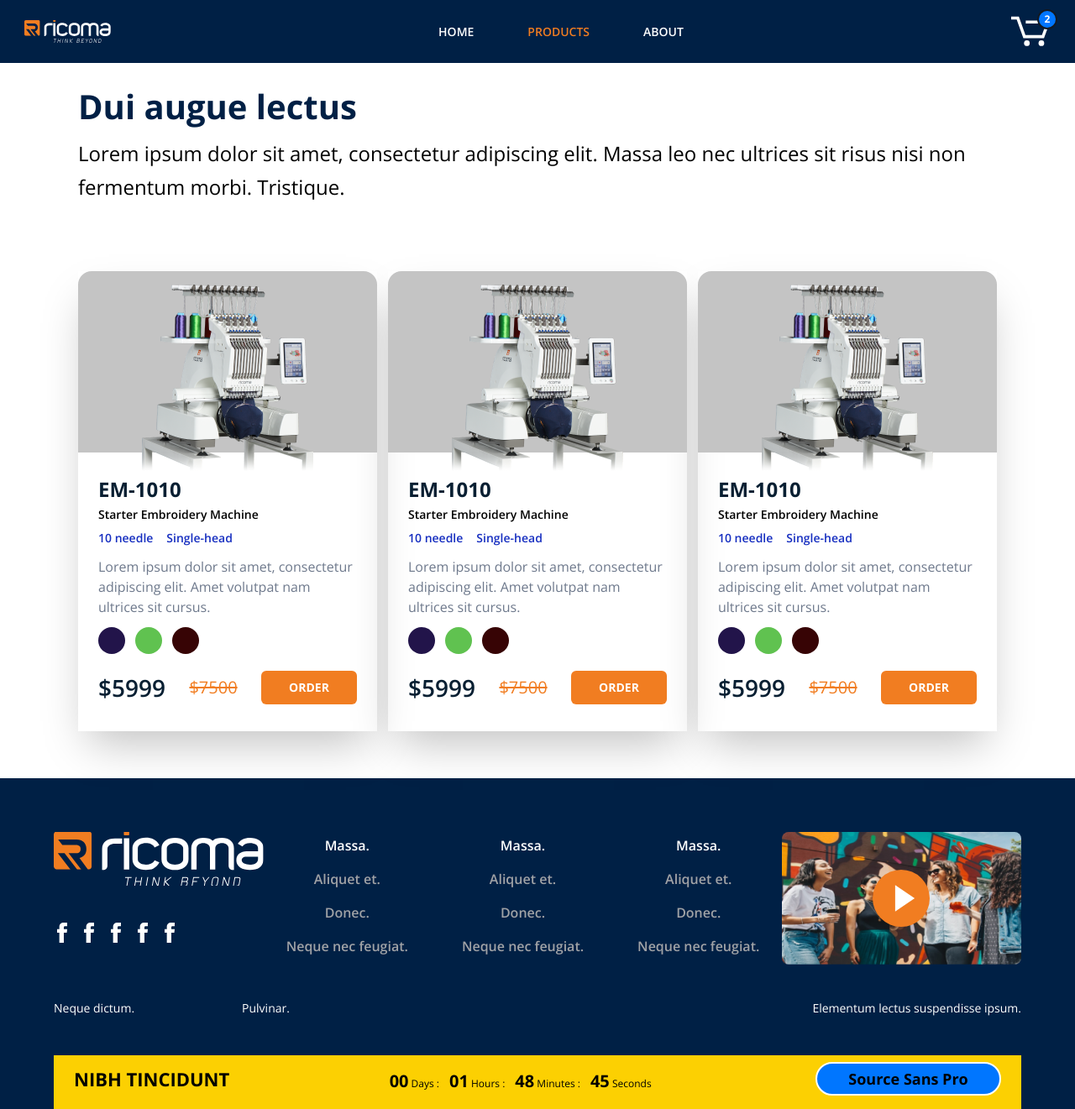
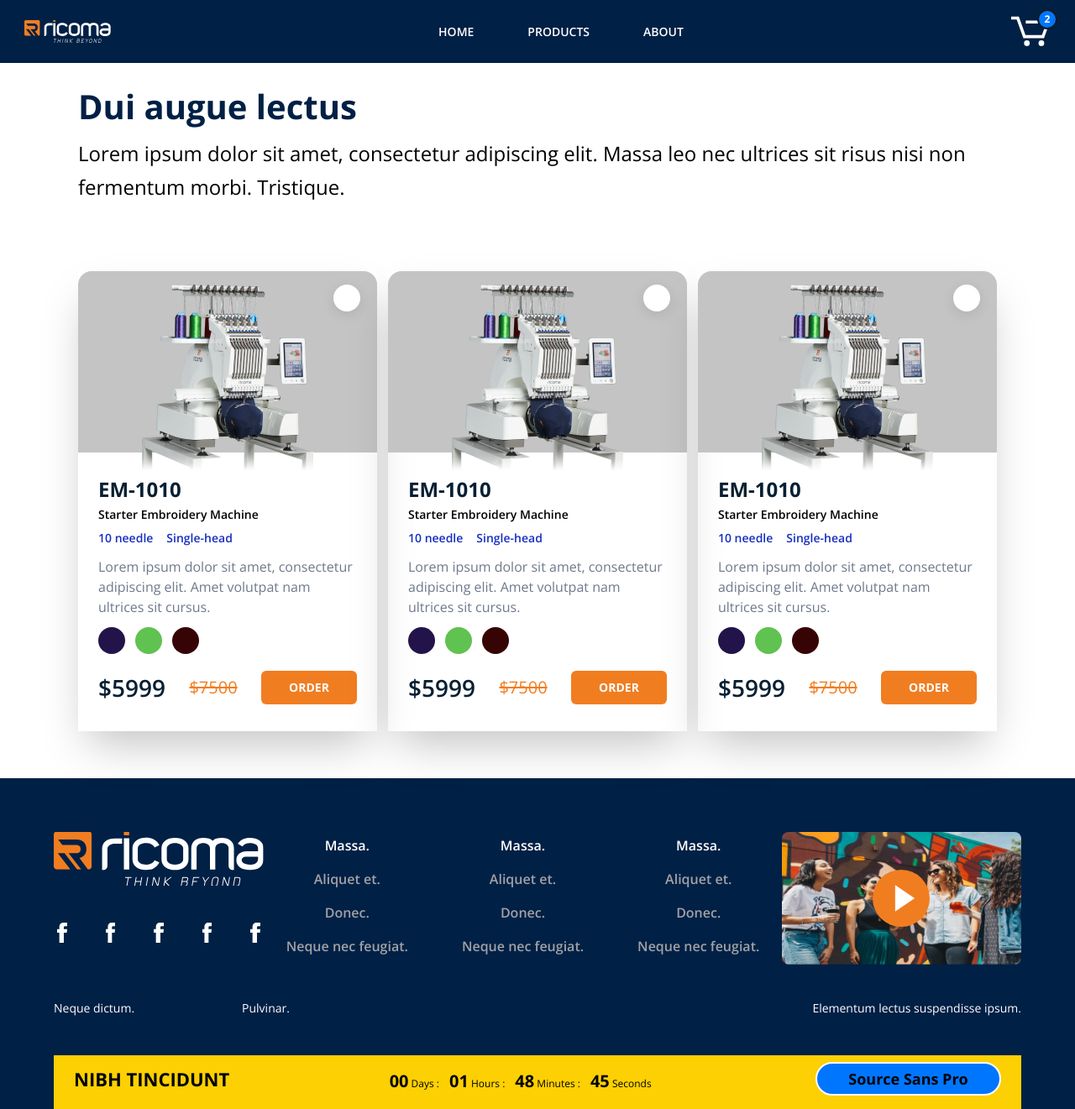
Before and after one commit to moeezkashif13/Ricoma, a Next.js app: page /second-page in a window 1280 px wide. Shown: the whole page at 84% size. Built offline with nearby package versions, Linux system fonts and the light colour scheme.

Commit message:
75% done

```diff
--- a/src/app/second-page/page.jsx
+++ b/src/app/second-page/page.jsx
@@ -1,5 +1,6 @@
 import Footer from "@/components/Footer";
 import Navbar from "@/components/Navbar";
+import ProductDetails from "@/components/ProductPage/ProductDetails";
 
 export default function SecondPage(){
 
@@ -19,8 +20,11 @@
 <div className="space-y-6 pt-4 lg:pt-20 pb-6 lg:pb-14 md:flex md:flex-wrap md:space-y-0 md:justify-between md:gap-y-6">
 
 
-{[1,2,3].map(()=>{
-    return <div className="shadow-2xl md:w-[calc(50%-10px)] lg:w-[calc(33%-5px)] lg:max-w-[360px]">
+{[1,2,3].map((elem,index)=>{
+    return <div className="shadow-2xl md:w-[calc(50%-10px)] lg:w-[calc(33%-5px)] lg:max-w-[360px] relative" >
+
+<ProductDetails index={index}  />
+
 
 
 <div className="w-full min-w-[270px] relative h-[216px] rounded-t-2xl bg-[#C4C4C4] commonFlex">
--- a/src/components/Footer.jsx
+++ b/src/components/Footer.jsx
@@ -142,7 +142,7 @@
     <div className="w-[250px] h-[64px] ">
         <img src="/logo.svg" className="imageCommon" alt="" />
     </div>
-    <div className="flex gap-x-3 mt-11">
+    <div className="flex justify-between mt-11">
             {[1,2,3,4,5].map(()=>{
                 return <div className="w-5 h-6 ">
                     <img src="/socialmedia/facebook.svg" className="imageCommon object-contain" alt="" />
--- a/src/components/Navbar.jsx
+++ b/src/components/Navbar.jsx
@@ -2,6 +2,14 @@
 
 import Link from "next/link";
 import {CloseButton, NavbarHamburger} from "./NavbarHamburger";
+
+const NavLinks = [
+
+    {text:'Home',href:'/'},
+    {text:'Products',href:'/second-page'},
+    {text:'About',href:'/second-page'},
+
+]
 
 
 const NavigationMenuMobile = ()=>{
@@ -11,9 +19,9 @@
 
 <div className="flex items-center px-6">
 <div className="flex gap-x-3 items-center">
-    <div className="w-8 h-8 rounded-md">
+    <Link href='/' className="w-8 h-8 rounded-md">
         <img src="/logo-2.svg" className="imageCommon" alt="" />
-    </div>
+    </Link>
     <p className="font-bold ">Distributor Portal</p>
 </div>
 
@@ -24,16 +32,14 @@
 
 
 
-
-
 <div className="mt-11 px-3  space-y-2 font-semibold text-sm leading-5">
 
 
-{[1,2,3].map(()=>{
-    return <div style={{transition:'all 0.4s'}} className="rounded-md w-[218px] px-6 space-x-5 py-3.5  hover:bg-[#0F2E69] ">
+{NavLinks.map((eachLink)=>{
+    return <Link href={eachLink.href} style={{transition:'all 0.4s'}} className="rounded-md w-[218px] px-6 space-x-5 py-3.5  hover:bg-[#0F2E69] block">
         <span className="inline-block w-5 h-5 ">ic</span>
-        <span>Home</span>
-    </div>
+        <span>{eachLink.text}</span>
+    </Link>
 })}
 
 
@@ -64,16 +70,19 @@
 </div>
 
 
-<div className="w-[103px] ">
+<Link href='/' className="w-[103px] ">
     <img src='/logo.svg' className="imageCommon object-contain " alt="" />
-</div>
+</Link>
 
 
 <div className="hidden md:flex uppercase gap-x-16 text-white font-semibold text-sm leading-5">
 
-    <Link href='/'>Home</Link>
-    <Link href='/second-page' className="text-[#F17D21]">PRODUCTS</Link>
-    <Link href='/second-page'>ABOUT</Link>
+{NavLinks.map(eachLink=>{
+    return     <Link href={eachLink.href}>{eachLink.text}</Link>
+})}
+
+
+
 
 </div>
 
--- /dev/null
+++ b/src/components/ProductPage/ProductDetails.jsx
@@ -0,0 +1,16 @@
+"use client"
+
+export default function ProductDetails({index}){
+    return <>
+        <div onClick={()=>{
+
+document.querySelectorAll('.detailsBox')[index].classList.toggle('hidden')
+
+}} className="w-8 h-8 rounded-full absolute cursor-pointer right-5 z-20 top-4  bg-white commonFlex" style={{boxShadow: '0px 4px 15px 0px #0000001A'}}></div>
+
+
+<div className="detailsBox hidden  absolute cursor-pointer py-4 px-6 w-[312px] rounded-[15px] shadow-lg right-5 2xl:-right-[164px] z-20 top-14  bg-white commonFlex" style={{boxShadow: '0px 4px 15px 0px #0000001A'}}>
+Lorem ipsum dolor sit amet, consectetur adipiscing elit. Sit blandit in ullamcorper egestas massa. At nibh dictum vulputate gravida sollicitudin lectus metus nunc massa. Ut ac at consectetur non aliquet. Eget mi nunc erat.
+</div>
+    </>
+}
```
